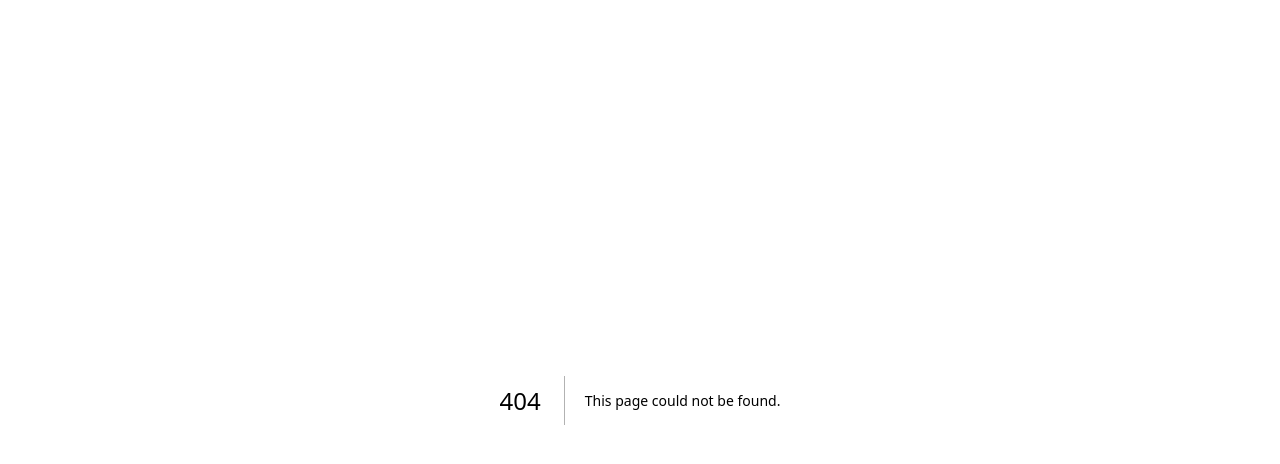
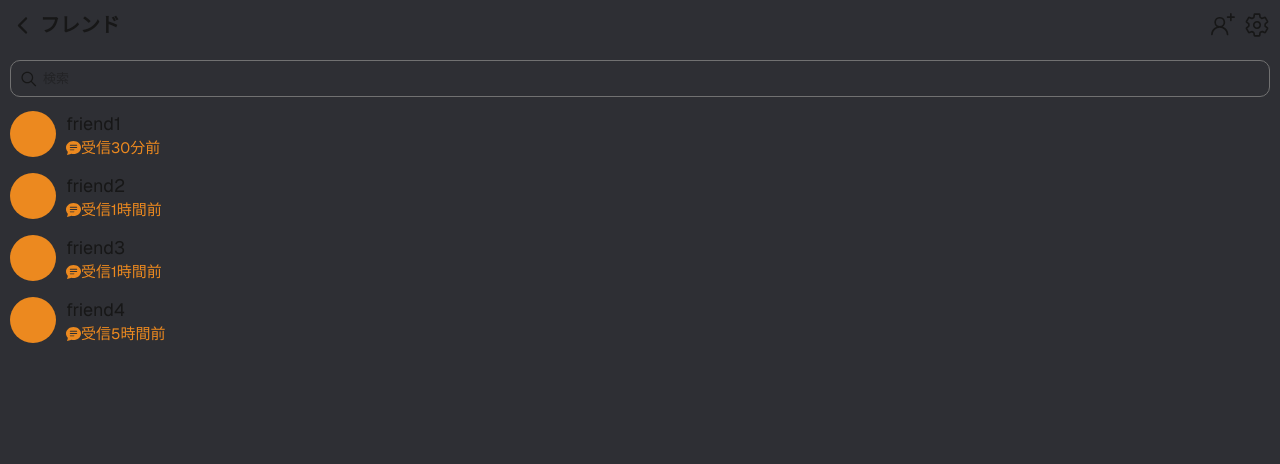
Before and after one commit to hakyukawa/frist_chat_next, a Next.js app in the folder hakyukawa-next/: page /friendList in a window 1280 px wide. Before the commit this address had no page. Shown: the top 464 px of the page. Built offline with nearby package versions, Linux system fonts and the light colour scheme.

Commit message:
[add]フレンドリストページを作成し、友達の表示機能を追加

```diff
--- /dev/null
+++ b/hakyukawa-next/src/app/friendList/page.tsx
@@ -0,0 +1,33 @@
+import Header from "@/components/common/Header";
+import Group from "@/components/common/Group";
+import { IoIosSearch } from "react-icons/io";
+
+const friendArray = [
+    { id: 1, friendName: "friend1", LastMessageTime: 30 },
+    { id: 2, friendName: "friend2", LastMessageTime: 60 },
+    { id: 3, friendName: "friend3", LastMessageTime: 90 },
+    { id: 4, friendName: "friend4", LastMessageTime: 300 },
+];
+
+export default function friendList() {
+    return (
+        <>
+            <Header backPage backPageLink="/home" backPageText="フレンド" addFriend setting />
+            <div className="p-4">
+                <div className="p-3 w-full border border-border rounded-[10px] flex items-center text-[1.3rem]">
+                    <IoIosSearch size="20px" style={{ marginRight: "5px" }} />
+                    <input type="text" className="w-full  rounded-md" placeholder="検索" />
+                </div>
+
+                {friendArray.map((friend) => (
+                    <Group
+                        key={friend.id}
+                        type="friend"
+                        Name={friend.friendName}
+                        LastMessageTime={friend.LastMessageTime}
+                    />
+                ))}
+            </div>
+        </>
+    );
+}
```
